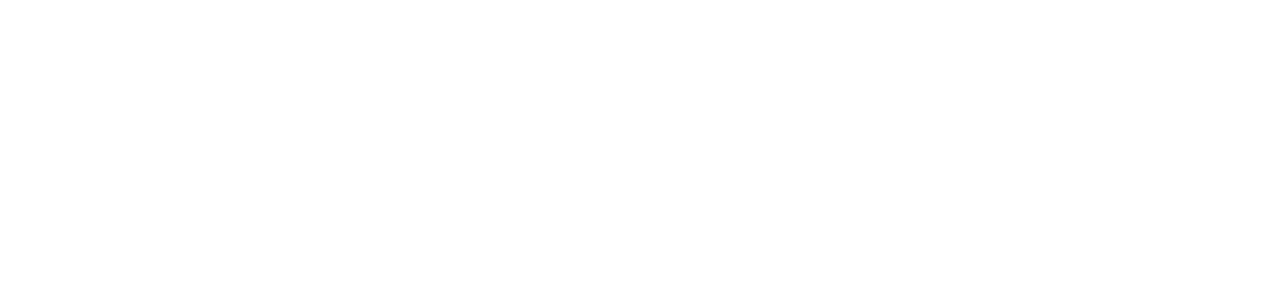
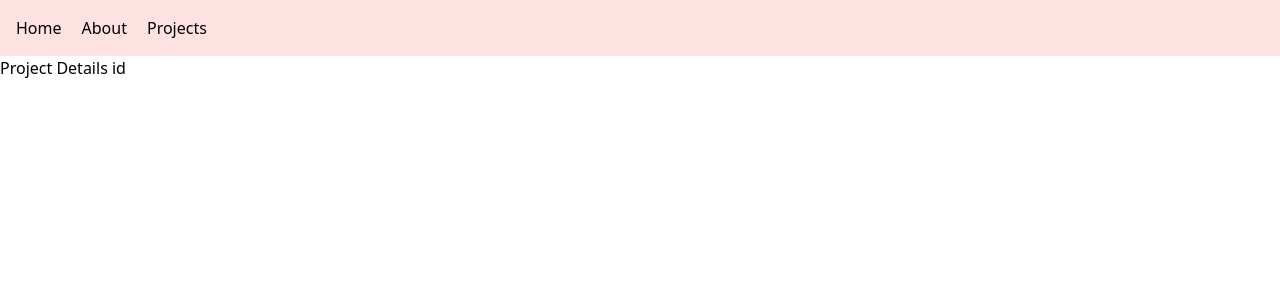
Before and after one commit to katherinekhine/react_beginner, a React (Vite) app: page /projects/id in a window 1280 px wide. Before the commit this address had no page. Shown: the top 300 px of the page. Built offline with nearby package versions, Linux system fonts and the light colour scheme.

Commit message:
update App.tsx, Projects.tsx and add ProjectDetail.tsx

```diff
--- a/src/App.tsx
+++ b/src/App.tsx
@@ -3,6 +3,7 @@
 import About from './pages/About'
 import Projects from './pages/Projects'
 import Navbar from './components/Navbar'
+import ProjectDetail from './pages/ProjectDetail'
 
 function App() {
   return (
@@ -12,6 +13,7 @@
           <Route path='/' element={<Home />} />
           <Route path='/about' element={<About />} />
           <Route path='/projects' element={<Projects />} />
+          <Route path='/projects/:id' element={<ProjectDetail />} />
         </Route>
        </Routes>
     </div>
--- /dev/null
+++ b/src/pages/ProjectDetail.tsx
@@ -0,0 +1,13 @@
+import { useParams } from "react-router-dom"
+
+
+function ProjectDetail() {
+    const { id } = useParams()
+  return (
+    <div>
+      <h1>Project Details {id}</h1>
+    </div>
+  )
+}
+
+export default ProjectDetail
--- a/src/pages/Projects.tsx
+++ b/src/pages/Projects.tsx
@@ -1,9 +1,12 @@
+import { Link } from "react-router-dom"
 
 
 function Projects() {
   return (
     <div>
-      Projects
+      <h1>Projects</h1>
+      <p>This is a project page.</p>
+      <Link to="/projects/id">Details</Link>
     </div>
   )
 }
```
